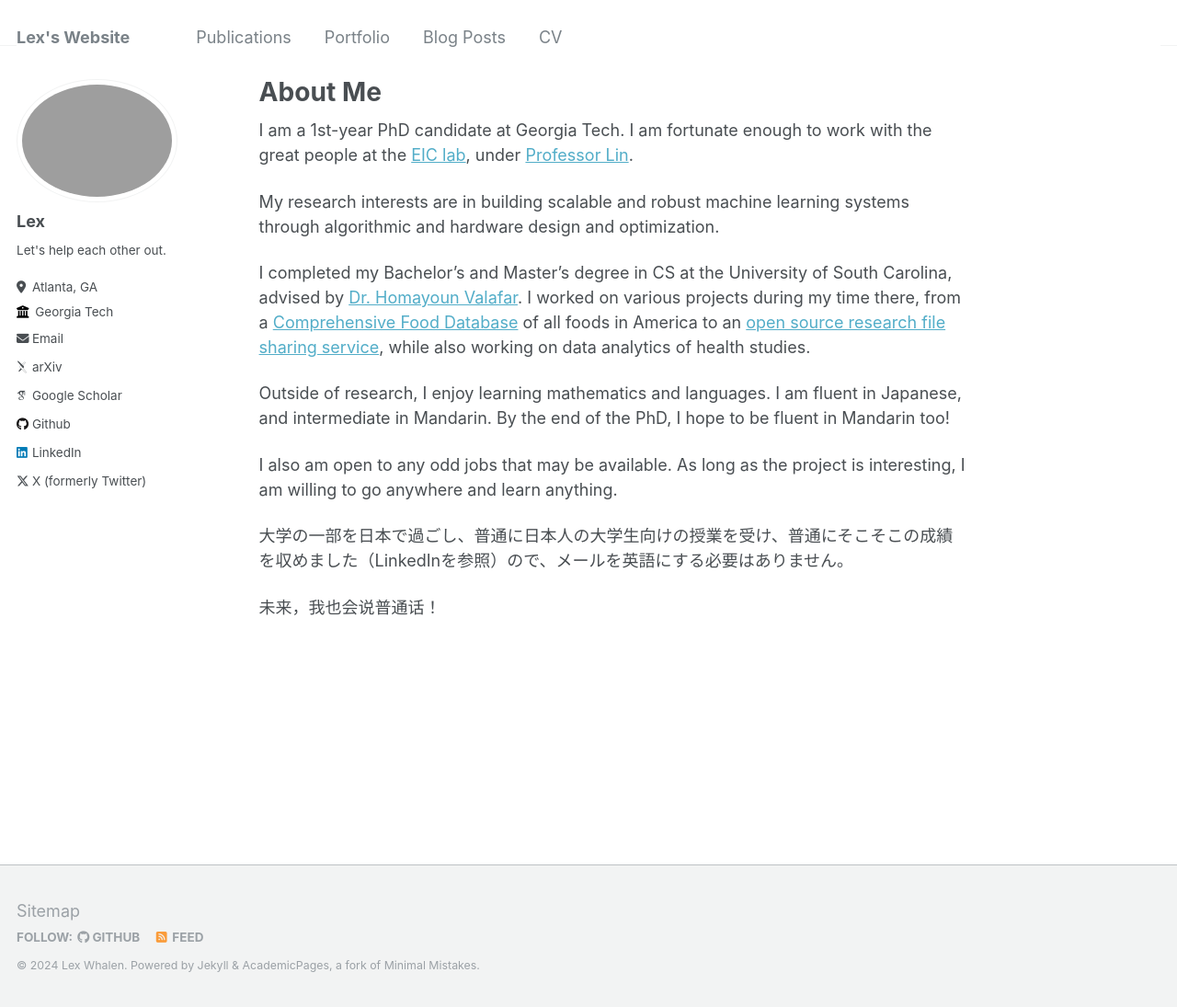
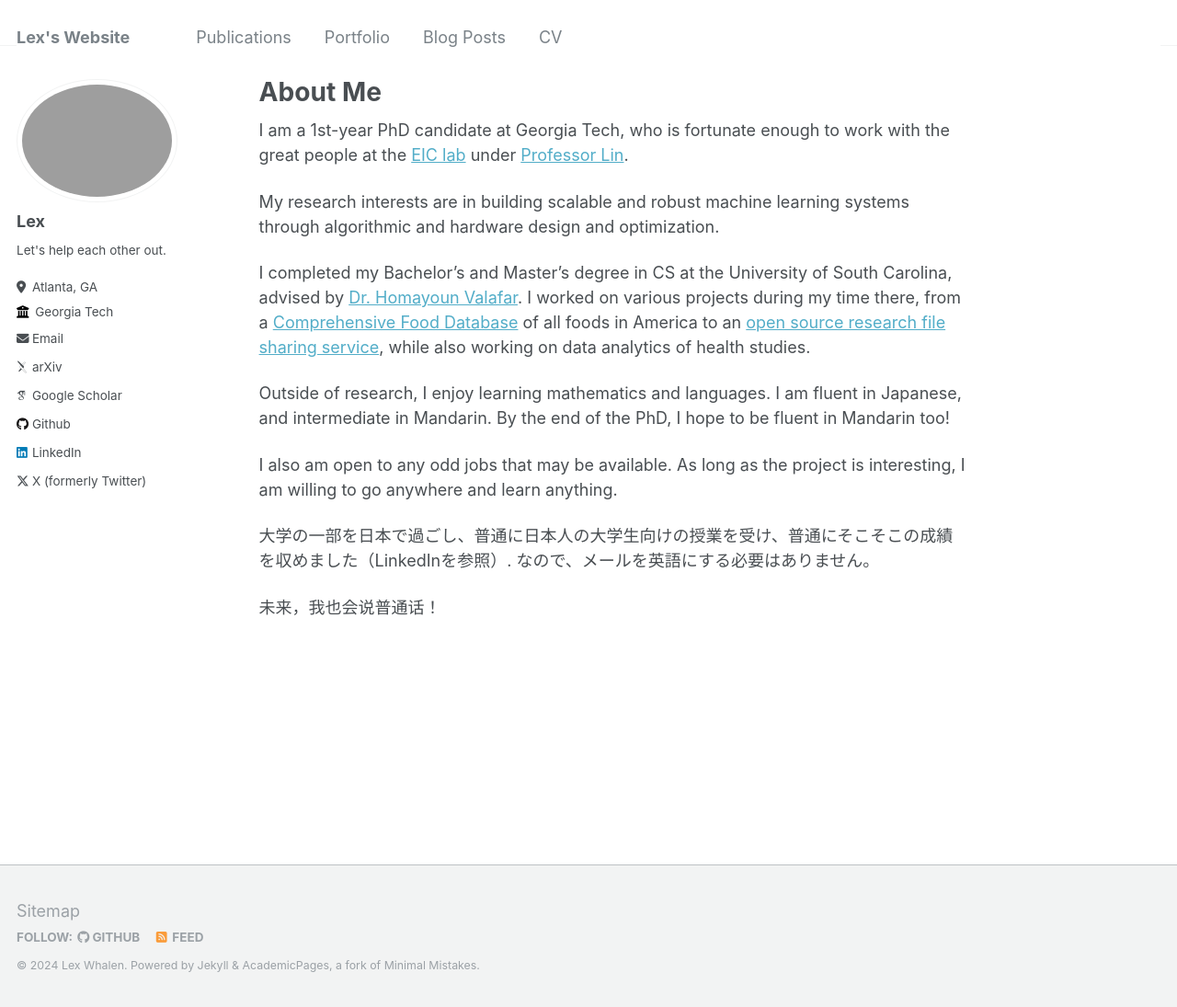
Before and after one commit to lxaw/lxaw.github.io, a Jekyll site: the page built from _pages/about.md, in a window 1280 px wide and 1095 px high. Shown: the whole window at 92% size. Built offline with Jekyll 4.4.1, drawn with Linux system fonts in a browser that asks for light colours; some web fonts are replaced.

Commit message:
smol change

```diff
--- a/_pages/about.md
+++ b/_pages/about.md
@@ -7,7 +7,7 @@ redirect_from:
   - /about.html
 ---
 
-I am a 1st-year PhD candidate at Georgia Tech. I am fortunate enough to work with the great people at the [EIC lab](https://eiclab.scs.gatech.edu/index.html), under [Professor Lin](https://eiclab.scs.gatech.edu/pages/team.html#PI).
+I am a 1st-year PhD candidate at Georgia Tech, who is fortunate enough to work with the great people at the [EIC lab](https://eiclab.scs.gatech.edu/index.html) under [Professor Lin](https://eiclab.scs.gatech.edu/pages/team.html#PI).
 
 My research interests are in building scalable and robust machine learning systems through algorithmic and hardware design and optimization.
 
@@ -17,6 +17,6 @@ Outside of research, I enjoy learning mathematics and languages. I am fluent in
 
 I also am open to any odd jobs that may be available. As long as the project is interesting, I am willing to go anywhere and learn anything.
 
-大学の一部を日本で過ごし、普通に日本人の大学生向けの授業を受け、普通にそこそこの成績を収めました（LinkedInを参照）ので、メールを英語にする必要はありません。
+大学の一部を日本で過ごし、普通に日本人の大学生向けの授業を受け、普通にそこそこの成績を収めました（LinkedInを参照）. なので、メールを英語にする必要はありません。
 
 未来，我也会说普通话！
```
